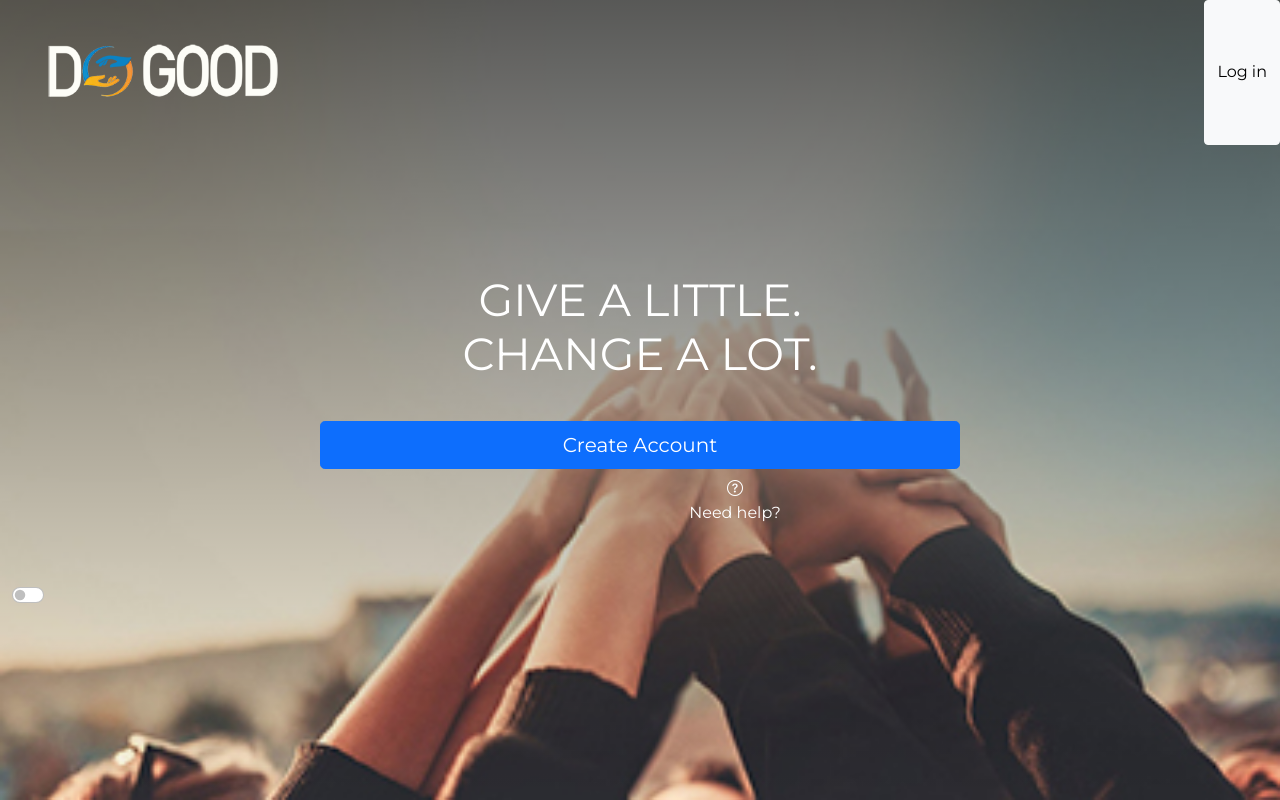
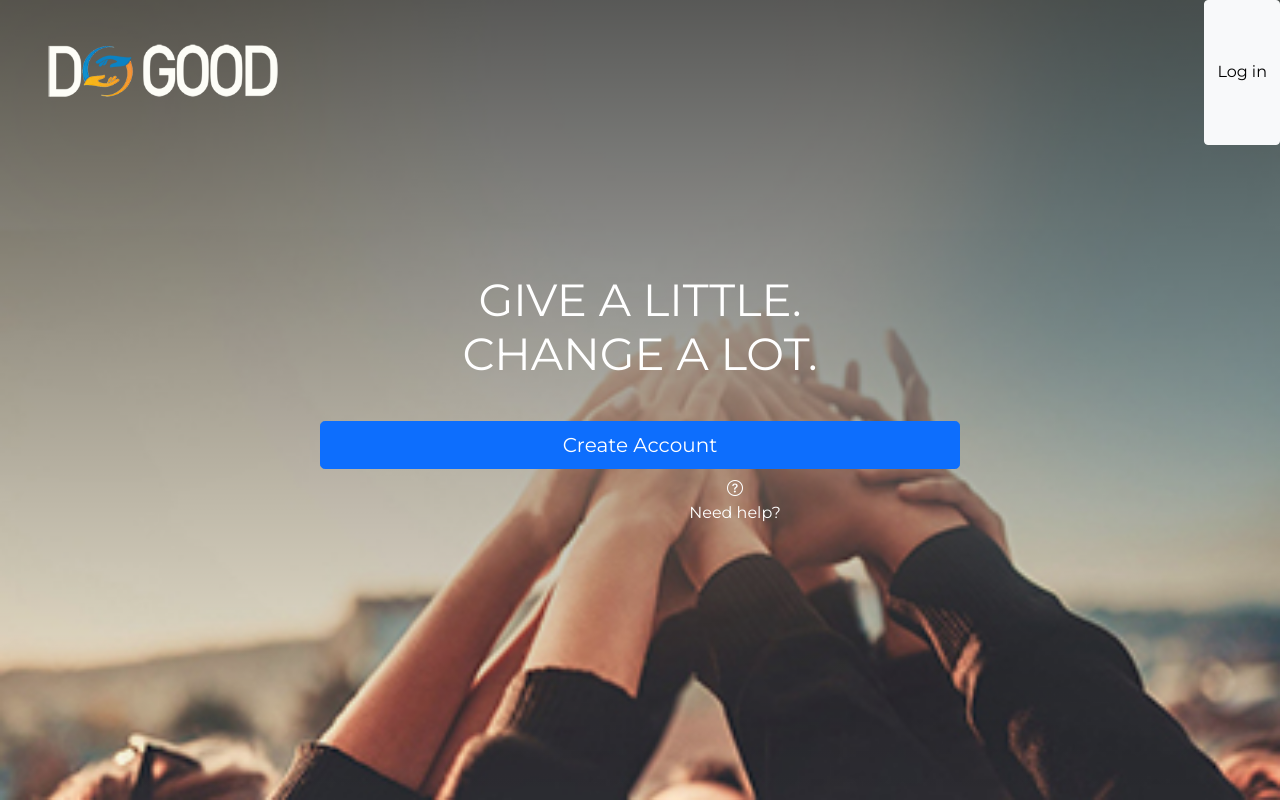
Before and after one commit to oliviakotova/do-good, a React (Create React App) app in the folder client/: page / in a window 1280 px wide. Built offline with nearby package versions, Linux system fonts and the light colour scheme; no server answers.

Commit message:
delete
delete folder do_good

```diff
--- a/client/src/App.js
+++ b/client/src/App.js
@@ -1,5 +1,5 @@
 import "./App.css";
-import Toggle from "./components/Toggle";
+// import Toggle from "./components/Toggle";
 import Home from "./pages/Home";
 import Dashboard from "./pages/Dashboard";
 import OnBoarding from "./pages/OnBoarding";
@@ -60,7 +60,7 @@ const App = () => {
               )}
             </Routes>
           </div>
-          <Toggle SwitchTheme={onThemeSwitch} />
+          {/* <Toggle SwitchTheme={onThemeSwitch} /> */}
         </BrowserRouter>
       </div>
     </>
```
Also changed, not shown: 2 other files (tests, documents, lock files or other folders).
